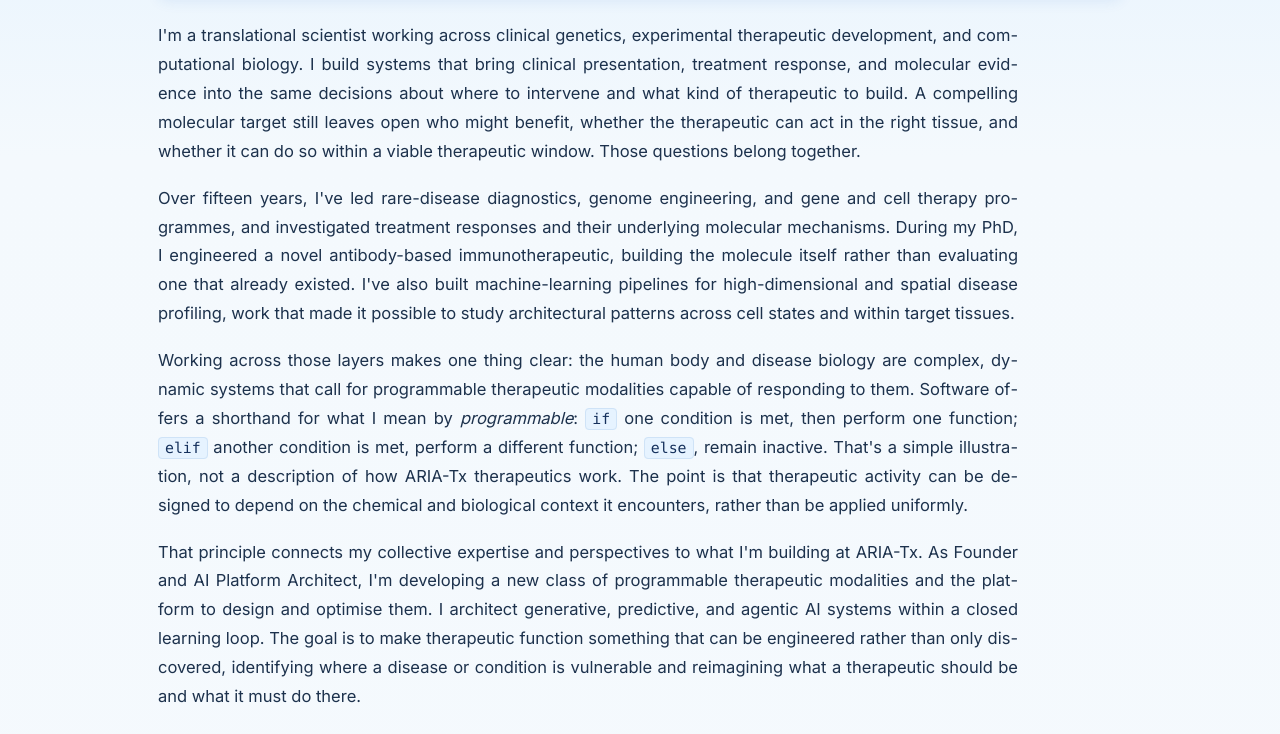
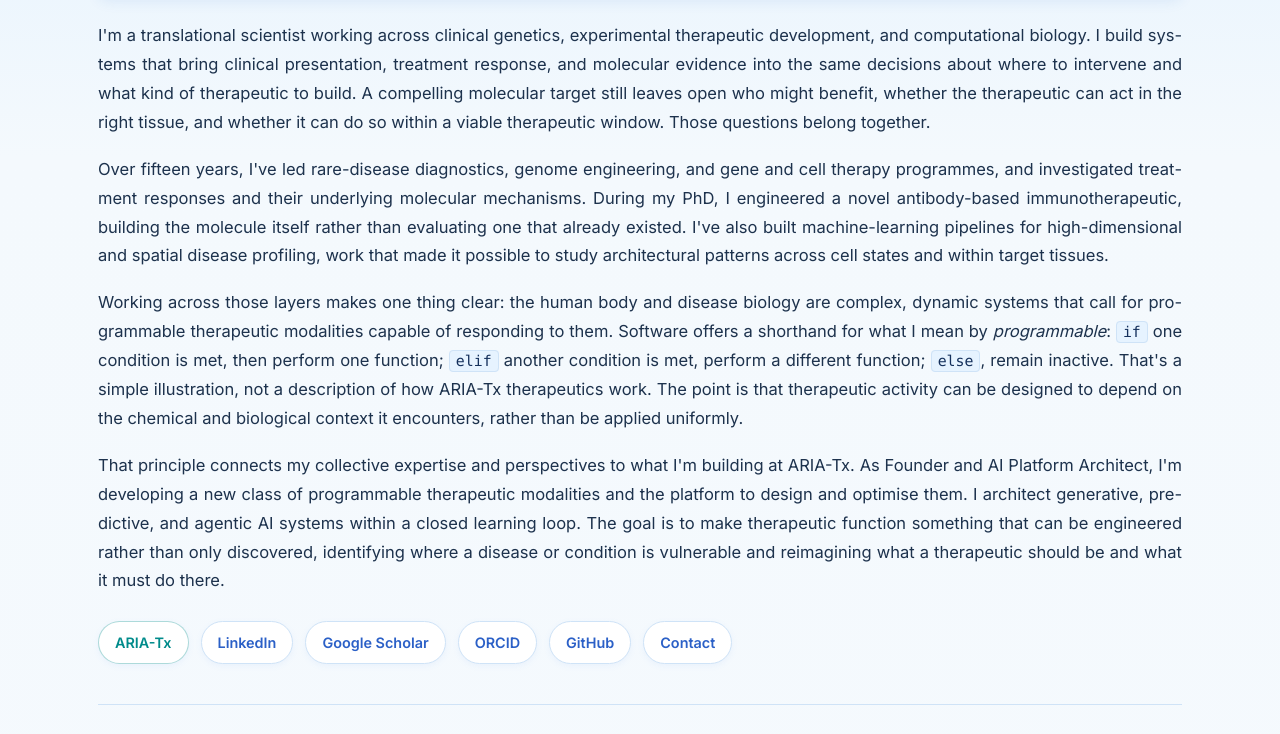
Before and after one commit to SNickaria/SNickaria.github.io, a plain HTML site: page index.html in a window 1280 px wide. Shown: the part 204-938 px from the top of the page. Drawn offline with nearby package versions, Linux system fonts and the light colour scheme.

Commit message:
Widen page container and bio text width in index.html

```diff
--- a/index.html
+++ b/index.html
@@ -65,7 +65,7 @@ a.aria-link:hover{
   text-decoration-color:var(--aria);
 }
 a:focus-visible,input:focus-visible,textarea:focus-visible,button:focus-visible{outline:3px solid var(--cornflower-bright);outline-offset:3px;border-radius:4px}
-.wrap{max-width:1020px;margin:auto;padding:68px 28px 80px}
+.wrap{max-width:1140px;margin:auto;padding:68px 28px 80px}
 header{
   padding-bottom:40px;
   border-bottom:1px solid var(--line);
@@ -137,7 +137,7 @@ p{margin:0 0 18px}
   border-radius:10px;
   box-shadow:0 4px 14px rgba(43,96,199,0.10);
 }
-.bio{max-width:860px;color:#1d324d}
+.bio{max-width:100%;color:#1d324d}
 .profiles{
   display:flex;
   gap:10px 12px;
```
